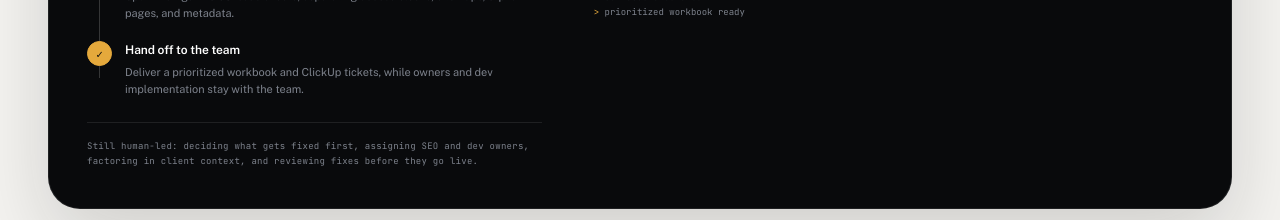
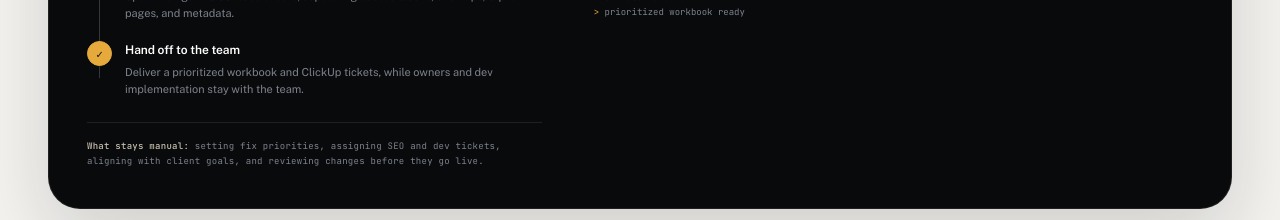
Before and after one commit to reyserved/reyserved.github.io, a Next.js app in the folder site/: page / in a window 1280 px wide. Shown: the part 3340-3560 px from the top of the page. Built offline with nearby package versions, Linux system fonts and the light colour scheme.

Commit message:
Refine manual review notes in automation workflows

```diff
--- a/site/src/components/AutomationSection.jsx
+++ b/site/src/components/AutomationSection.jsx
@@ -19,7 +19,7 @@ const WORKFLOWS = [
       ["Hand off to the team", "Deliver a prioritized workbook and ClickUp tickets, while owners and dev implementation stay with the team."],
     ],
     manual:
-      "Still human-led: deciding what gets fixed first, assigning SEO and dev owners, factoring in client context, and reviewing fixes before they go live.",
+      "setting fix priorities, assigning SEO and dev tickets, aligning with client goals, and reviewing changes before they go live.",
     log: [
       "sitemap fetched · 2,881 URLs",
       "403 revalidation · 152 active 3xx actions",
@@ -51,7 +51,7 @@ const WORKFLOWS = [
       ["Package for sign-off", "Export 390px, 1440px, and 3840px previews so I can fact-check claims and review the copy before publishing."],
     ],
     manual:
-      "Still human-led: checking sources and claims, dialing in the brand voice, and making the final call to publish.",
+      "checking sources and claims, editing for brand voice, and approving pages before they go live.",
     log: [
       "live post fetched · assets localized",
       "related-query block rendered",
@@ -85,7 +85,7 @@ const WORKFLOWS = [
       ["Hand off a release checklist", "The client team reviews the medical facts and approves the release."],
     ],
     manual:
-      "Still human-led: verifying medical and business facts, confirming entity accuracy, and approving the release.",
+      "verifying medical and business facts, confirming entity accuracy, and approving schema changes before release.",
     log: [
       "entities mapped · 1 MedicalWebPage graph",
       "JSON-LD built · 0 duplicate scripts",
@@ -273,7 +273,7 @@ export default function AutomationSection() {
                 </li>
               ))}
             </ol>
-            <p className="manual">{workflow.manual}</p>
+            <p className="manual"><b>What stays manual:</b> {workflow.manual}</p>
           </div>
 
           <div className={`output${done.length === workflow.steps.length ? " is-ready" : ""}`}>
```
Also changed, not shown: 38 other files (tests, documents, lock files or other folders).
